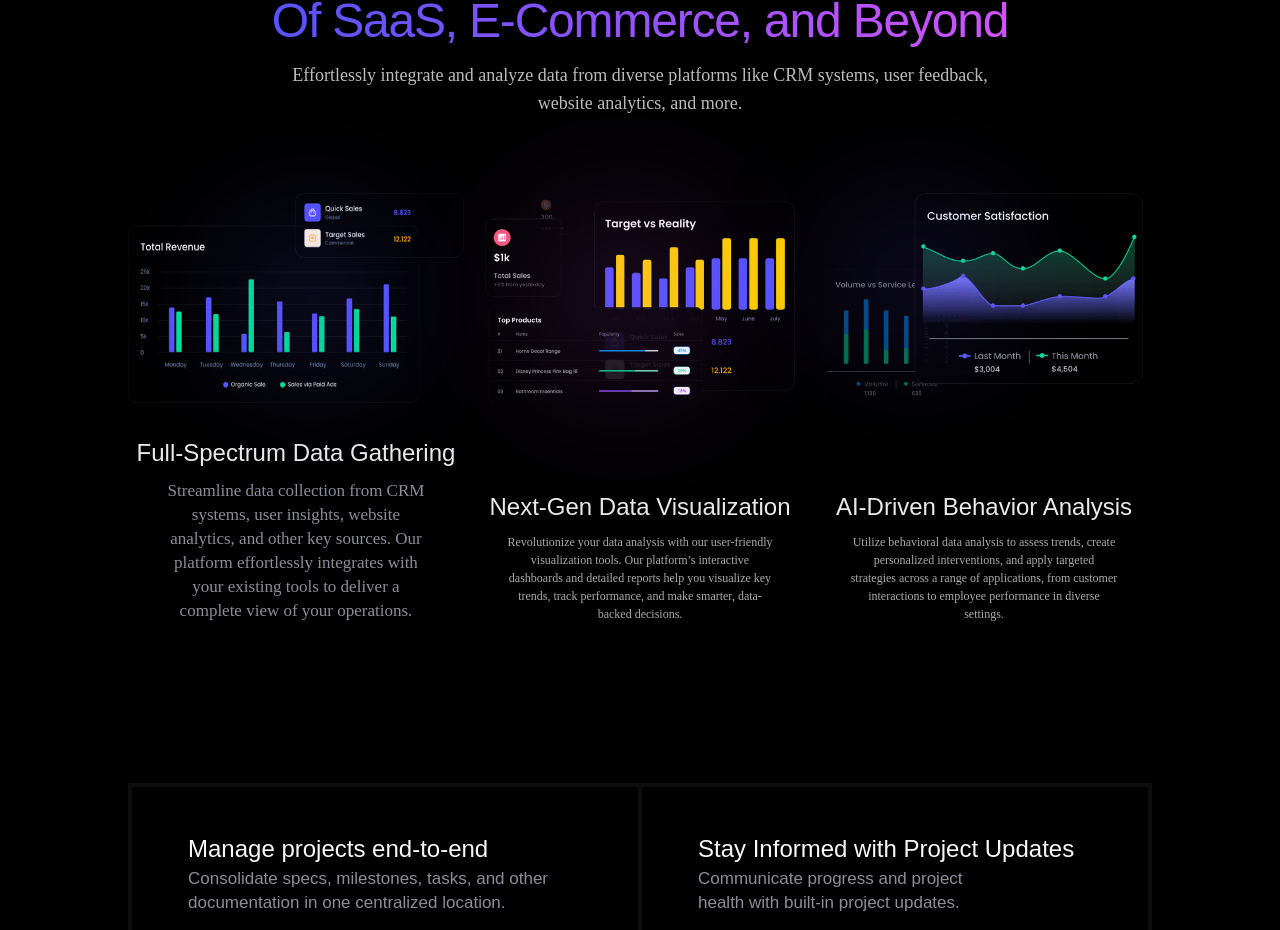
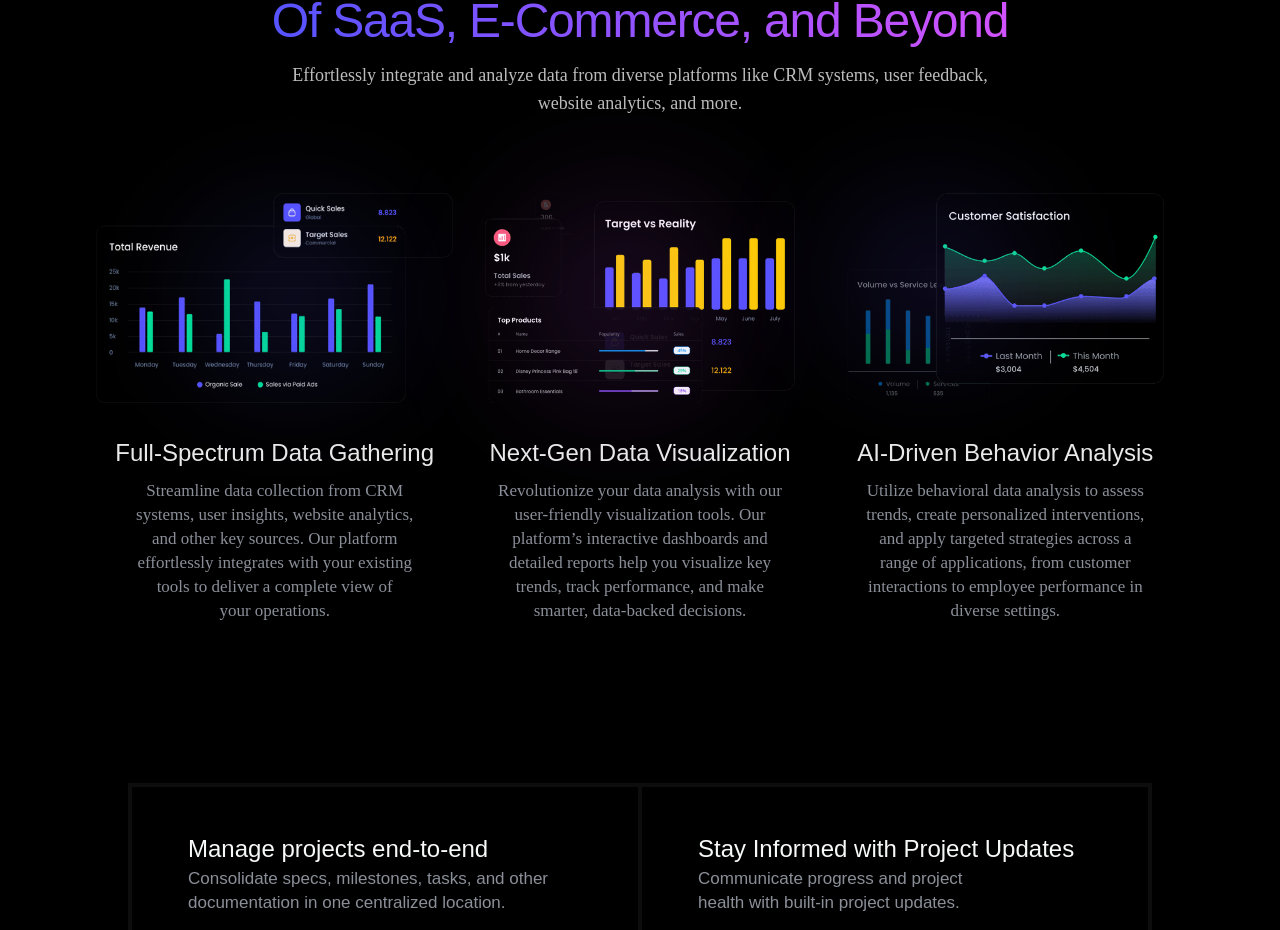
Before and after one commit to Suyyuu/zenith-ai-saas, a Next.js app: page / in a window 1280 px wide. Shown: the part 1392-2322 px from the top of the page. Built offline with nearby package versions, Linux system fonts and the light colour scheme; a web font is replaced by a local one.

Commit message:
Fixed About Component

```diff
--- a/app/components/About.jsx
+++ b/app/components/About.jsx
@@ -17,7 +17,7 @@ const About = () => {
         </p>
       </div>
 
-      <div className="w-[80%] py-[60px] mx-auto flex mobiles:w-full mobiles:flex-col gap-2 mobiles:gap-5">
+      <div className="w-[85%] custom:w-[70%] py-[60px] mx-auto flex mobiles:w-full mobiles:flex-col custom:flex-col custom:gap-5 gap-2 mobiles:gap-5">
         {/* First Feature */}
 
         <div className="w-full h-[auto] gap-8 flex flex-col mobiles:flex-col justify-between">
@@ -31,7 +31,7 @@ const About = () => {
             <h4 className="text-[#eaeaea] text-[24px] font-host-grotesk mobiles:w-full">
               Full-Spectrum Data Gathering
             </h4>
-            <p className="text-[#8a8f98] text-[17px] mobiles:text-[12px] leading-6 font-Satoshi w-[80%] mobiles:w-[90%] mobiles:m-auto mobiles:text-center">
+            <p className="text-[#8a8f98] text-[17px] text-pretty mobiles:text-[12px] leading-6 font-Satoshi w-[80%] mobiles:w-[90%] mobiles:m-auto">
               Streamline data collection from CRM systems, user insights, website
               analytics, and other key sources. Our platform effortlessly
               integrates with your existing tools to deliver a complete view of
@@ -53,7 +53,7 @@ const About = () => {
             <h4 className="text-[#eaeaea] text-[24px] font-host-grotesk mobiles:w-full">
               Next-Gen Data Visualization
             </h4>
-            <p className="text-[#aaa] text-[12px] font-Satoshi w-[80%] mobiles:w-[90%] mobiles:m-auto mobiles:text-center">
+            <p className="text-[#8a8f98] text-[17px] text-pretty mobiles:text-[12px] leading-6 font-Satoshi w-[80%] mobiles:w-[90%] mobiles:m-auto">
               Revolutionize your data analysis with our user-friendly
               visualization tools. Our platform’s interactive dashboards and
               detailed reports help you visualize key trends, track performance,
@@ -76,7 +76,7 @@ const About = () => {
             <h4 className="text-[#eaeaea] text-[24px] font-host-grotesk mobiles:w-full">
               AI-Driven Behavior Analysis
             </h4>
-            <p className="text-[#aaa] text-[12px] font-Satoshi w-[80%] mobiles:w-[90%] mobiles:m-auto mobiles:text-center">
+            <p className="text-[#8a8f98] text-[17px] text-pretty mobiles:text-[12px] leading-6 font-Satoshi w-[80%] mobiles:w-[90%] mobiles:m-auto">
               Utilize behavioral data analysis to assess trends, create
               personalized interventions, and apply targeted strategies across a
               range of applications, from customer interactions to employee
```
